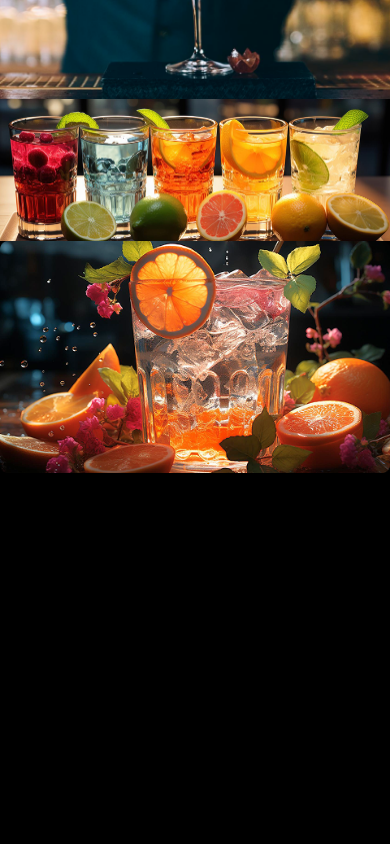
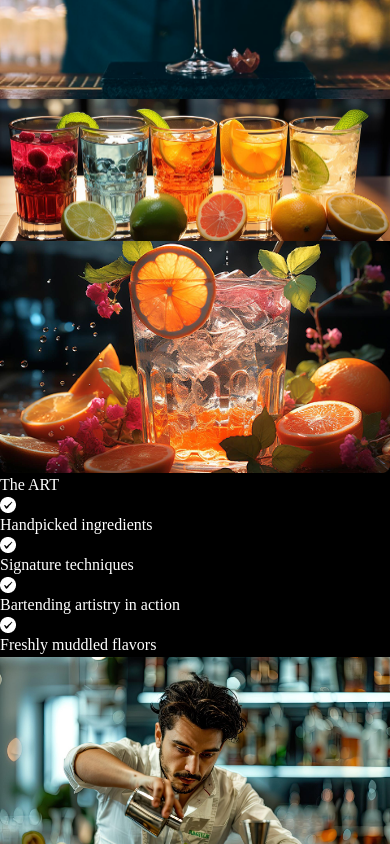
Before and after one commit to AashrithG-tech/GSAP-Website, a React (Vite) app in the folder vite-project/: page / in a window 390 px wide. Shown: the part 3681-4525 px from the top of the page. Before the commit the page ends 4154 px from the top, so only its background shows below. Built offline with nearby package versions, Linux system fonts and the light colour scheme; a web font is replaced by a local one.

Commit message:
Art Section

```diff
--- a/vite-project/src/App.jsx
+++ b/vite-project/src/App.jsx
@@ -5,6 +5,7 @@
 import Hero from "./components/Hero.jsx";
 import Cocktails from "./components/Cocktails.jsx";
 import About from "./components/About.jsx";
+import Art from "./components/Art.jsx";
 
 gsap.registerPlugin(ScrollTrigger,SplitText);
 
@@ -15,6 +16,7 @@
             <Hero />
             <Cocktails />
             <About />
+            <Art />
         </main>
     )
 }
--- /dev/null
+++ b/vite-project/src/components/Art.jsx
@@ -0,0 +1,72 @@
+import gsap from 'gsap';
+import { useMediaQuery } from 'react-responsive'
+import { useGSAP } from '@gsap/react'
+import { featureLists, goodLists } from '../../constants/index.js'
+
+const Art = () => {
+    const isMobile = useMediaQuery({ maxWidth: 767 });
+
+    useGSAP(() => {
+        const start = isMobile ? 'top 20%' : 'top top';
+
+        const maskTimeline = gsap.timeline({
+            scrollTrigger: {
+                trigger: '#art',
+                start,
+                end: 'bottom center',
+                scrub: 1.5,
+                pin: true
+            }
+        })
+
+        maskTimeline
+            .to('.will-fade', { opacity: 0, stagger: 0.2, ease: 'power1.inOut', })
+            .to('.masked-img', { scale: 1.3, maskPosition: 'center', maskSize: '400%', duration: 1, ease: 'power1.inOut '})
+            .to('#masked-content', { opacity: 1, duration: 1, ease: 'power1.inOut'})
+    })
+
+    return (
+        <div id="art">
+            <div className="container mx-auto h-full pt-20">
+                <h2 className="will-fade">The ART</h2>
+
+                <div className="content">
+                    <ul className="space-y-4 will-fade">
+                        {goodLists.map((feature, index) => (
+                            <li key={index} className="flex items-center gap-2">
+                                <img src="/images/check.png" alt="check" />
+                                <p>{feature}</p>
+                            </li>
+                        ))}
+                    </ul>
+
+                    <div className="cocktail-img">
+                        <img
+                            src="/images/under-img.jpg"
+                            alt="cocktail"
+                            className="abs-center masked-img size-full object-contain"
+                        />
+                    </div>
+
+                    <ul className="space-y-4 will-fade">
+                        {featureLists.map((feature, index) => (
+                            <li key={index} className="flex items-center justify-start gap-2">
+                                <img src="/images/check.png" alt="check" />
+                                <p className="md:w-fit w-60">{feature}</p>
+                            </li>
+                        ))}
+                    </ul>
+                </div>
+
+                <div className="masked-container">
+                    <h2 className="will-fade">Sip-Worthy Perfection</h2>
+                    <div id="masked-content">
+                        <h3>Made with Craft, Poured with Passion</h3>
+                        <p>This isn’t just a drink. It’s a carefully crafted moment made just for you.</p>
+                    </div>
+                </div>
+            </div>
+        </div>
+    )
+}
+export default Art
```
